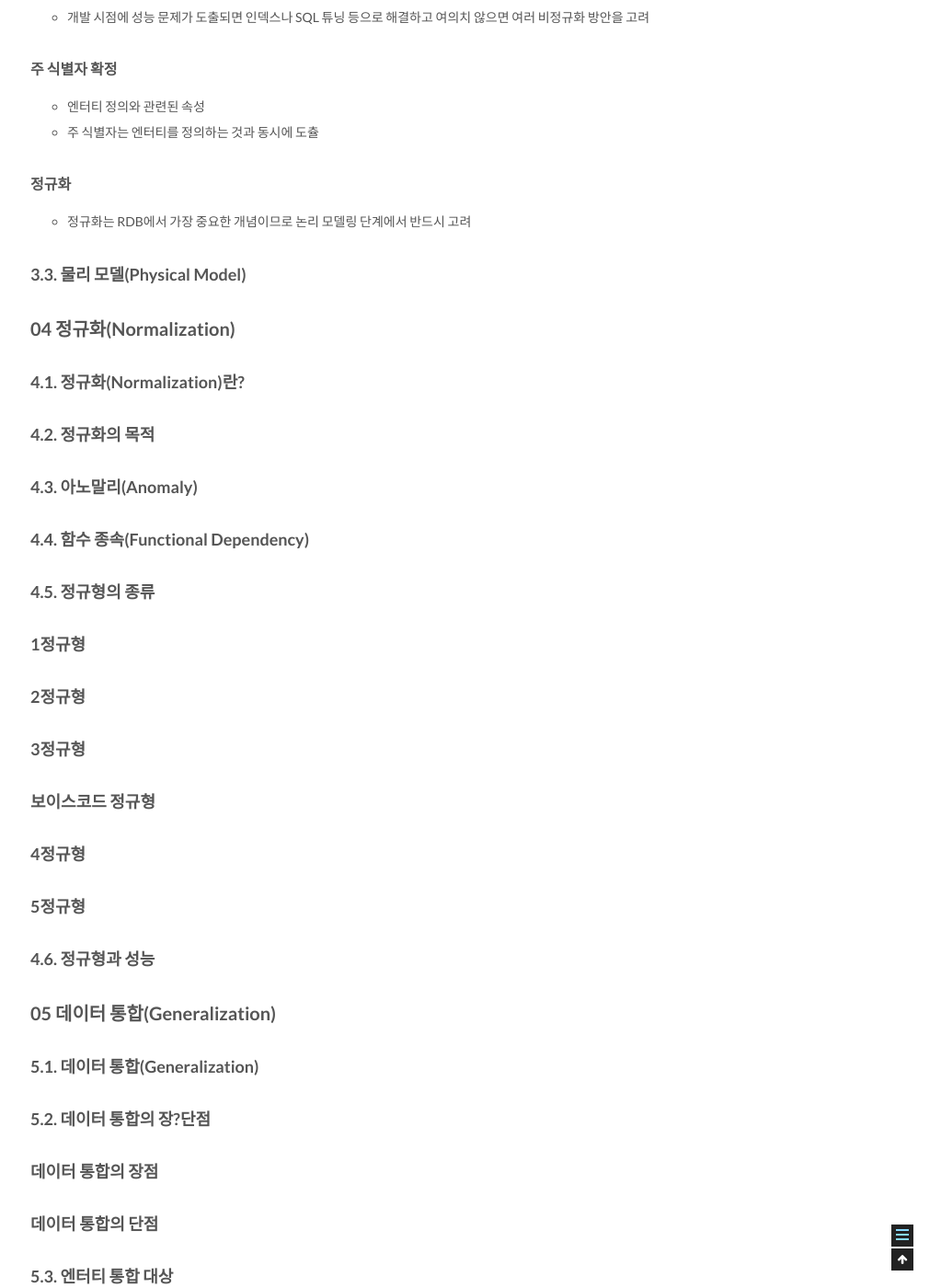
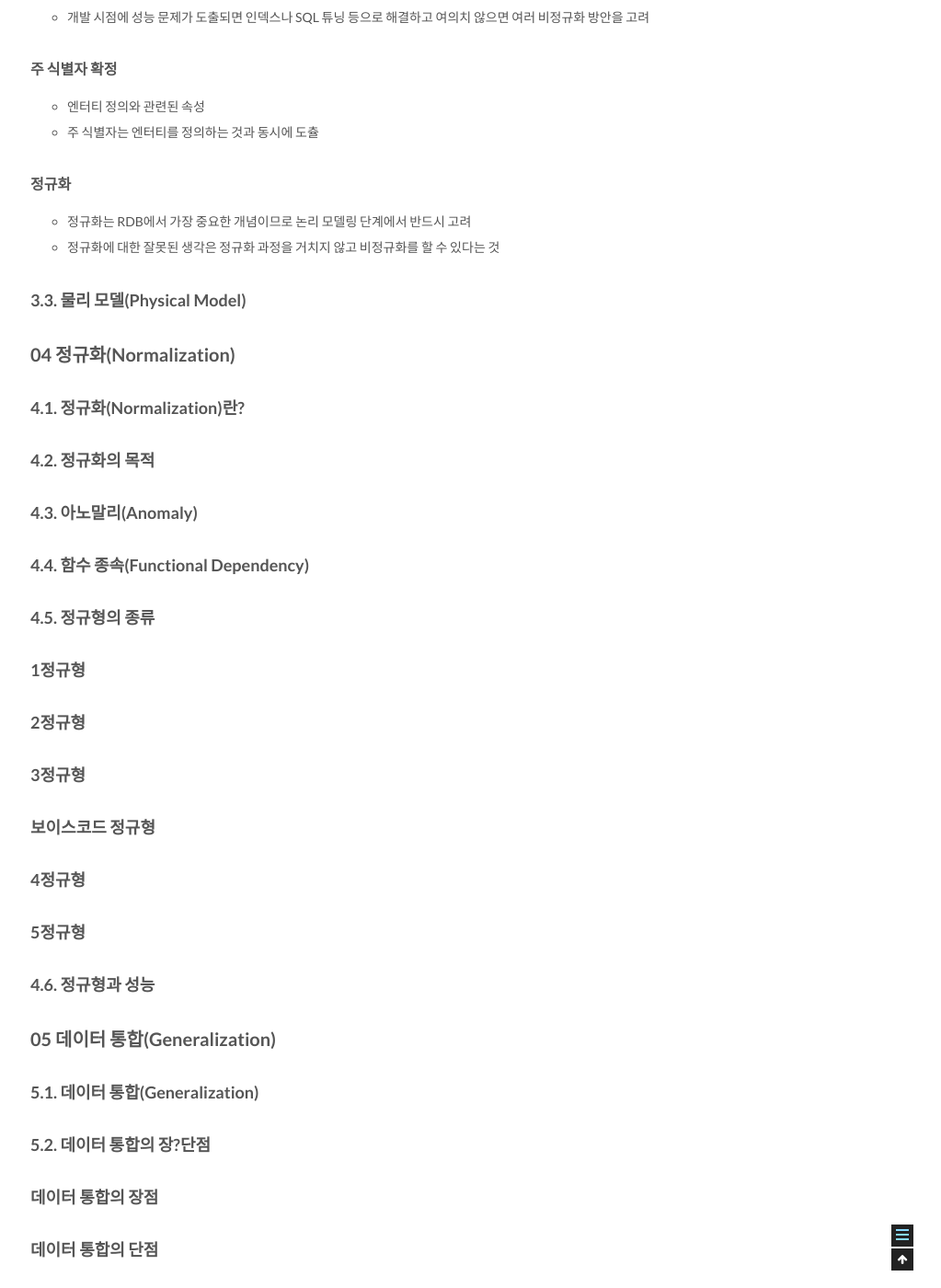
Before and after one commit to csj4032/csj4032.github.io, a Jekyll site: the page built from _posts/2018-05-02-관계형데이터모델링프리미엄가이드.md, in a window 1280 px wide and 1400 px high, scrolled down 9116 px. Shown: the whole window at 92% size, without its empty margins (257-1280 px from the left). Built offline with Jekyll 4.4.1, drawn with Linux system fonts in a browser that asks for light colours; comment, search, counter and statistics services are not loaded.

Commit message:
관계형 데이터 베이스 모델링 포스팅 수정

```diff
--- a/_posts/2018-05-02-관계형데이터모델링프리미엄가이드.md
+++ b/_posts/2018-05-02-관계형데이터모델링프리미엄가이드.md
@@ -280,6 +280,7 @@ comments: true
 
 #### 정규화
 * 정규화는 RDB에서 가장 중요한 개념이므로 논리 모델링 단계에서 반드시 고려
+* 정규화에 대한 잘못된 생각은 정규화 과정을 거치지 않고 비정규화를 할 수 있다는 것
 
 ### 3.3. 물리 모델(Physical Model)
 
```
